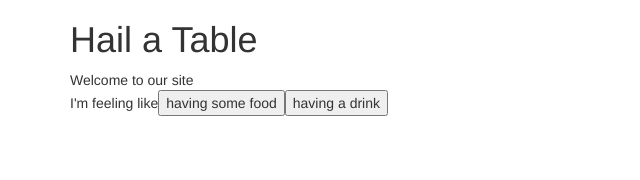
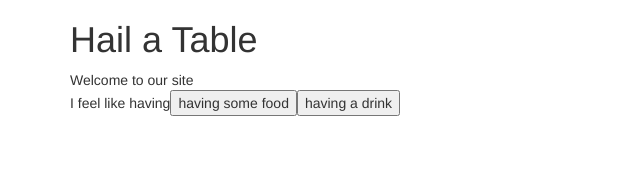
Before and after one commit to Doc-Khumalo/ProjectHail, a React app: page / in a window 1280 px wide. Shown: the top 180 px of the page, without its empty margins (0-640 px from the left). Built offline with nearby package versions, Linux system fonts and the light colour scheme.

Commit message:
updated components

```diff
--- a/client/components/Continent/Continent.component.js
+++ b/client/components/Continent/Continent.component.js
@@ -6,6 +6,7 @@ class Continent extends React.Component {
   constructor(props) {
     super(props);
     this.state = {
+      sentence: '',
       continents: [
         'Asia',
         'Africa',
@@ -20,10 +21,11 @@ class Continent extends React.Component {
 
   handleClickContinent(item) {
       this.setState({
+        sentence: `$this.props.sentence some $this.props.food`,
         continentSelected: true,
-        selectedItem: item
+        selectedItem: item,
       })
-
+console.error('@ sentence', this.state.sentence);
   }
 
   handleClickSelectedItem() {
@@ -33,8 +35,10 @@ class Continent extends React.Component {
   }
 
   render() {
+    console.error('@ props', this.props.sentence);
     return (
       <div>
+        {this.state.sentence}
         {this.state.selectedItem.length < 1 &&
         <div>
           {this.state.continents.map(item => {
--- a/client/components/FoodDrink/FoodDrink.component.js
+++ b/client/components/FoodDrink/FoodDrink.component.js
@@ -10,6 +10,7 @@ class FoodDrink extends React.Component {
       drink: 'drink',
       foodSelected: false,
       drinkSelected: false,
+      sentence: 'I feel like having'
     }
   }
 
@@ -27,11 +28,12 @@ class FoodDrink extends React.Component {
       })
     }
 
-    const { food, drink } = this.state;
+    const { food, drink, sentence } = this.state;
 
     const dataToSend = {
       food,
-      drink
+      drink,
+      sentence,
     }
 
     this.props.getFoodAndDrinks(dataToSend);
@@ -51,22 +53,23 @@ class FoodDrink extends React.Component {
       })
     }
 
-    const { food, drink } = this.state;
+    const { food, drink, sentence } = this.state;
 
     const dataToSend = {
       food,
-      drink
+      drink,
+      sentence
     }
 
     this.props.getFoodAndDrinks(dataToSend);
   }
 
   render() {
-    const {drink, food} = this.state;
+    const {drink, food, sentence} = this.state;
 
     return (
       <div>
-        <div>I'm feeling like
+        <div>{sentence}
 
           { this.state.drinkSelected === false &&
             <span><button onClick={e => this.handleClickFood(e)}> having some {food}</button></span>
@@ -81,6 +84,7 @@ class FoodDrink extends React.Component {
           <Continent
             food={this.props.food}
             drink={this.props.drink}
+            sentence={this.props.sentence}
           />
         }
       </div>
--- a/client/components/FoodDrink/FoodDrink.container.js
+++ b/client/components/FoodDrink/FoodDrink.container.js
@@ -8,6 +8,7 @@ const mapStateToProps = (state) => {
   return {
     food: state.foodAndDrink.food,
     drink: state.foodAndDrink.drink,
+    sentence: state.foodAndDrink.sentence,
   };
 };
 
--- a/client/redux/foodAndDrink/actions.js
+++ b/client/redux/foodAndDrink/actions.js
@@ -5,5 +5,6 @@ export default (foodAndDrink) => ({
     payload: {
       food: foodAndDrink.food,
       drink: foodAndDrink.drink,
+      sentence: foodAndDrink.sentence,
     },
 });
--- a/client/redux/foodAndDrink/index.js
+++ b/client/redux/foodAndDrink/index.js
@@ -4,7 +4,8 @@
 
 const initialState = {
   food: null,
-  drink: null
+  drink: null,
+  sentence: null
 };
 
 export default (state = initialState, action) => {
@@ -13,6 +14,7 @@ export default (state = initialState, action) => {
       return {
         food: action.payload.food,
         drink: action.payload.drink,
+        sentence: action.payload.sentence,
       }
     default:
       return state;
```
